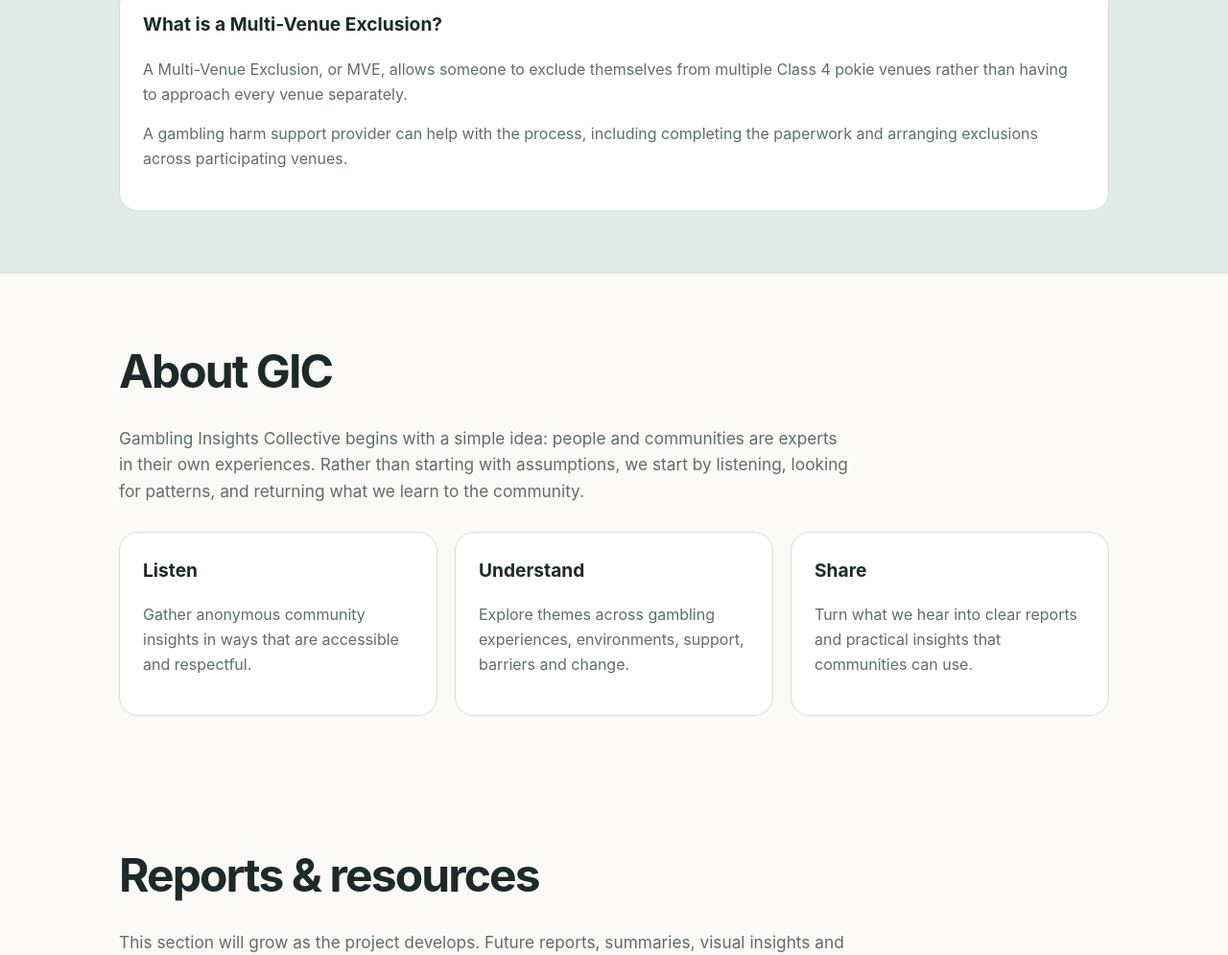
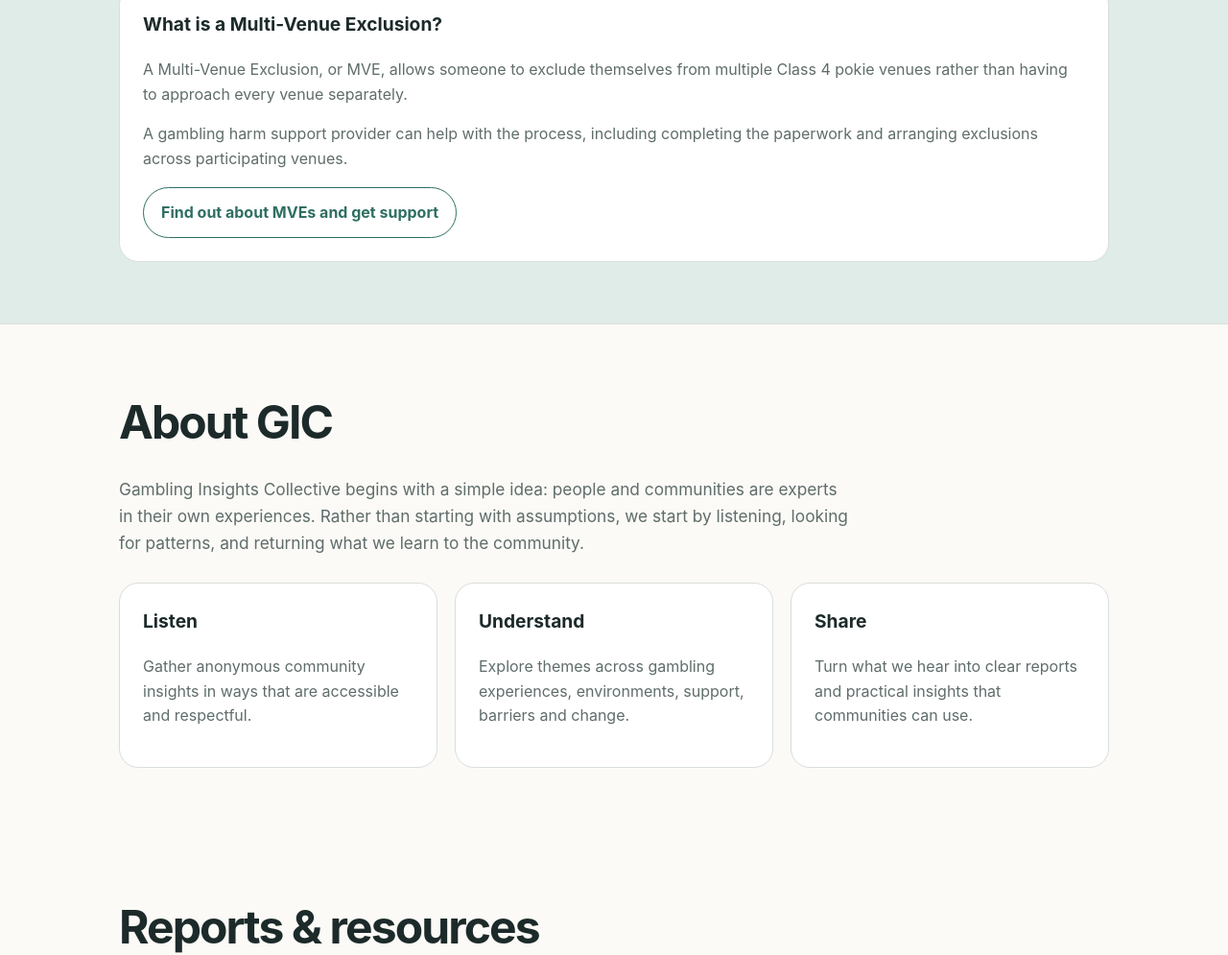
Before and after one commit to hanaed-alt/gambling-insights-collective, a plain HTML site: page index.html in a window 1280 px wide. Shown: the part 2200-3195 px from the top of the page at 96% size. Drawn offline with Linux system fonts and the light colour scheme.

Commit message:
Add MVE support link

```diff
--- a/index.html
+++ b/index.html
@@ -140,6 +140,14 @@
     A gambling harm support provider can help with the process, including
     completing the paperwork and arranging exclusions across participating venues.
   </p>
+     <div class="actions" style="margin-top:16px;">
+  <a class="btn secondary"
+     href="https://multivenueexclusion.org.nz/"
+     target="_blank"
+     rel="noopener">
+    Find out about MVEs and get support
+  </a>
+</div>
     </div>
       </div>
   </section>
```
